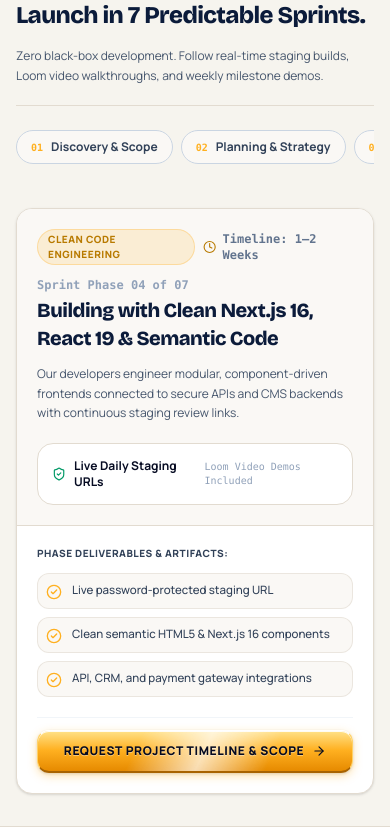
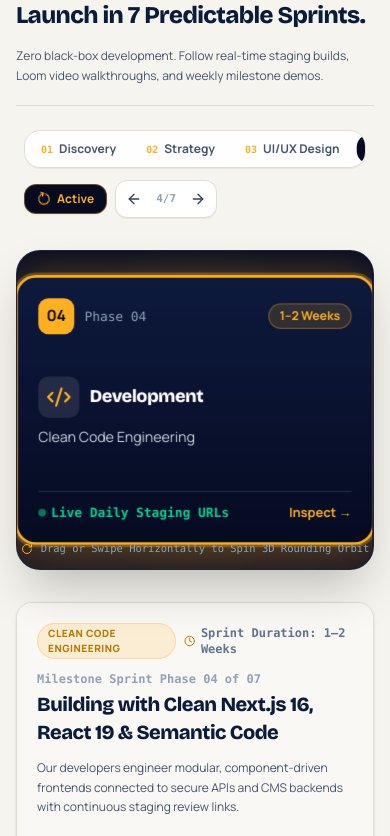
Before and after one commit to devnovaspark-dot/hire-desi-marketer, a Next.js app: page /web-design-and-development-services in a window 390 px wide. Shown: the part 5948-6784 px from the top of the page. Built offline with nearby package versions, Linux system fonts and the light colour scheme.

Commit message:
feat(ui): implement interactive 3d rounding cylinder orbit animation for agile delivery

```diff
--- a/src/components/web-design/WebDesignProcessStream.tsx
+++ b/src/components/web-design/WebDesignProcessStream.tsx
@@ -1,22 +1,25 @@
 "use client";
 
-import React, { useState, useEffect } from "react";
+import React, { useState, useEffect, useRef } from "react";
 import Link from "next/link";
 import {
   CheckCircle2,
   ArrowRight,
+  ArrowLeft,
   Sparkles,
+  Clock,
+  ShieldCheck,
+  Play,
+  Pause,
+  RotateCw,
+  Search,
   Layers,
+  PenTool,
   Code2,
   FileCheck,
   Rocket,
   Wrench,
-  Search,
-  PenTool,
-  Pause,
-  Play,
-  Clock,
-  ShieldCheck,
+  Zap,
 } from "lucide-react";
 import { cn } from "@/lib/utils";
 
@@ -24,12 +27,14 @@ interface ProcessPhase {
   step: number;
   number: string;
   title: string;
+  shortTag: string;
   tag: string;
   duration: string;
   headline: string;
   description: string;
   deliverables: string[];
   visualMetric: string;
+  icon: React.ReactNode;
 }
 
 const PHASES: ProcessPhase[] = [
@@ -37,6 +42,7 @@ const PHASES: ProcessPhase[] = [
     step: 1,
     number: "01",
     title: "Discovery & Scope",
+    shortTag: "Discovery",
     tag: "Foundation & Architecture",
     duration: "1–2 Days",
     headline: "Aligning Business Goals, User Journeys & Technical Requirements",
@@ -48,11 +54,13 @@ const PHASES: ProcessPhase[] = [
       "Fixed milestone timeline & sprint plan",
     ],
     visualMetric: "100% Scope Certainty",
+    icon: <Search className="w-5 h-5 text-[#FFB020]" />,
   },
   {
     step: 2,
     number: "02",
     title: "Planning & Strategy",
+    shortTag: "Strategy",
     tag: "Blueprint & Tech Selection",
     duration: "2–3 Days",
     headline: "Architecting Frameworks, Schemas & SEO Preservation Safeguards",
@@ -64,11 +72,13 @@ const PHASES: ProcessPhase[] = [
       "Content strategy & conversion funnel wireframe",
     ],
     visualMetric: "Zero SEO Loss Guaranteed",
+    icon: <Layers className="w-5 h-5 text-[#FFB020]" />,
   },
   {
     step: 3,
     number: "03",
     title: "UI/UX Design",
+    shortTag: "UI/UX Design",
     tag: "Figma Prototypes & Systems",
     duration: "4–6 Days",
     headline: "Crafting Pixel-Perfect Interactive Prototypes in Figma",
@@ -80,11 +90,13 @@ const PHASES: ProcessPhase[] = [
       "Accessibility & WCAG contrast verification",
     ],
     visualMetric: "Figma Clickable Prototype",
+    icon: <PenTool className="w-5 h-5 text-[#FFB020]" />,
   },
   {
     step: 4,
     number: "04",
     title: "Development",
+    shortTag: "Engineering",
     tag: "Clean Code Engineering",
     duration: "1–2 Weeks",
     headline: "Building with Clean Next.js 16, React 19 & Semantic Code",
@@ -96,11 +108,13 @@ const PHASES: ProcessPhase[] = [
       "API, CRM, and payment gateway integrations",
     ],
     visualMetric: "Live Daily Staging URLs",
+    icon: <Code2 className="w-5 h-5 text-[#FFB020]" />,
   },
   {
     step: 5,
     number: "05",
     title: "QA & Verification",
+    shortTag: "QA Testing",
     tag: "Cross-Device Testing",
     duration: "3–4 Days",
     headline: "Rigorous Speed Audits, Security Hardening & Device QA",
@@ -112,11 +126,13 @@ const PHASES: ProcessPhase[] = [
       "SSL, CSP headers & security penetration checks",
     ],
     visualMetric: "95+ Core Web Vitals Audit",
+    icon: <FileCheck className="w-5 h-5 text-[#FFB020]" />,
   },
   {
     step: 6,
     number: "06",
     title: "Deployment & Launch",
+    shortTag: "Go-Live",
     tag: "Flawless Go-Live",
     duration: "1 Day",
     headline: "Zero-Downtime Production Deployment & Analytics Verification",
@@ -128,11 +144,13 @@ const PHASES: ProcessPhase[] = [
       "Google Search Console sitemap submission",
     ],
     visualMetric: "Zero-Downtime Deployment",
+    icon: <Rocket className="w-5 h-5 text-[#FFB020]" />,
   },
   {
     step: 7,
     number: "07",
     title: "Ongoing Partnership",
+    shortTag: "Growth & SLA",
     tag: "Long-Term Growth",
     duration: "Ongoing",
     headline: "30-Day Post-Launch Warranty, Security Patches & Scaling",
@@ -144,98 +162,304 @@ const PHASES: ProcessPhase[] = [
       "Dedicated Slack/Teams communication channel",
     ],
     visualMetric: "30-Day Warranty Included",
+    icon: <Wrench className="w-5 h-5 text-[#FFB020]" />,
   },
 ];
 
 export function WebDesignProcessStream() {
-  const [activeStepIdx, setActiveStepIdx] = useState<number>(2);
-  const [isPaused, setIsPaused] = useState<boolean>(false);
-  const [progressPercent, setProgressPercent] = useState<number>(0);
+  const [activeStepIdx, setActiveStepIdx] = useState<number>(2); // Default to UI/UX Design
+  const [isAutoSpin, setIsAutoSpin] = useState<boolean>(true);
+  const [mousePos, setMousePos] = useState<{ x: number; y: number }>({ x: 0, y: 0 });
+
+  // Touch & Drag state for 3D swiping
+  const [isDragging, setIsDragging] = useState<boolean>(false);
+  const [dragStartX, setDragStartX] = useState<number>(0);
+  const containerRef = useRef<HTMLDivElement>(null);
+
+  const totalPhases = PHASES.length;
+  const anglePerPhase = 360 / totalPhases; // ~51.43 deg
+
+  // 3D Cylinder radius (in pixels)
+  const cylinderRadius = 310;
+
+  // Auto-spin interval
+  useEffect(() => {
+    if (!isAutoSpin || isDragging) return;
+
+    const interval = setInterval(() => {
+      setActiveStepIdx((prev) => (prev + 1) % totalPhases);
+    }, 4500);
+
+    return () => clearInterval(interval);
+  }, [isAutoSpin, isDragging, totalPhases]);
+
+  // Parallax tilt on mouse move
+  const handleMouseMove = (e: React.MouseEvent<HTMLDivElement>) => {
+    if (!containerRef.current) return;
+    const rect = containerRef.current.getBoundingClientRect();
+    const x = (e.clientX - rect.left) / rect.width - 0.5;
+    const y = (e.clientY - rect.top) / rect.height - 0.5;
+    setMousePos({ x, y });
+  };
+
+  const handleMouseLeave = () => {
+    setMousePos({ x: 0, y: 0 });
+    setIsDragging(false);
+  };
+
+  // Drag controls
+  const handleMouseDown = (e: React.MouseEvent) => {
+    setIsDragging(true);
+    setDragStartX(e.clientX);
+  };
+
+  const handleMouseUp = (e: React.MouseEvent) => {
+    if (!isDragging) return;
+    const diff = e.clientX - dragStartX;
+    if (Math.abs(diff) > 40) {
+      if (diff > 0) {
+        // Dragged right -> previous phase
+        setActiveStepIdx((prev) => (prev > 0 ? prev - 1 : totalPhases - 1));
+      } else {
+        // Dragged left -> next phase
+        setActiveStepIdx((prev) => (prev + 1) % totalPhases);
+      }
+    }
+    setIsDragging(false);
+  };
+
+  // Touch controls for mobile
+  const handleTouchStart = (e: React.TouchEvent) => {
+    setIsDragging(true);
+    setDragStartX(e.touches[0].clientX);
+  };
+
+  const handleTouchEnd = (e: React.TouchEvent) => {
+    if (!isDragging) return;
+    const diff = e.changedTouches[0].clientX - dragStartX;
+    if (Math.abs(diff) > 35) {
+      if (diff > 0) {
+        setActiveStepIdx((prev) => (prev > 0 ? prev - 1 : totalPhases - 1));
+      } else {
+        setActiveStepIdx((prev) => (prev + 1) % totalPhases);
+      }
+    }
+    setIsDragging(false);
+  };
+
+  const handleNext = () => {
+    setActiveStepIdx((prev) => (prev + 1) % totalPhases);
+  };
+
+  const handlePrev = () => {
+    setActiveStepIdx((prev) => (prev > 0 ? prev - 1 : totalPhases - 1));
+  };
 
   const activePhase = PHASES[activeStepIdx];
 
-  // Auto-advance process phases with pause on hover
-  useEffect(() => {
-    if (isPaused) return;
-
-    const intervalStep = 60;
-    const totalDuration = 5000;
-    const increment = (intervalStep / totalDuration) * 100;
-
-    const timer = setInterval(() => {
-      setProgressPercent((prev) => {
-        if (prev >= 100) {
-          setActiveStepIdx((current) =>
-            current < PHASES.length - 1 ? current + 1 : 0
-          );
-          return 0;
-        }
-        return prev + increment;
-      });
-    }, intervalStep);
-
-    return () => clearInterval(timer);
-  }, [isPaused, activeStepIdx]);
-
-  const handleSelectPhase = (idx: number) => {
-    setActiveStepIdx(idx);
-    setProgressPercent(0);
-  };
-
   return (
     <div
-      className="space-y-6 sm:space-y-8 max-w-7xl mx-auto text-left"
-      onMouseEnter={() => setIsPaused(true)}
-      onMouseLeave={() => setIsPaused(false)}
+      ref={containerRef}
+      onMouseMove={handleMouseMove}
+      onMouseLeave={handleMouseLeave}
+      className="space-y-8 sm:space-y-10 max-w-7xl mx-auto text-left select-none"
     >
-      {/* 1. Large Horizontal Interactive Timeline Track */}
-      <div className="relative pb-3">
-        {/* Background Track Line */}
-        <div className="absolute top-5 left-4 right-4 h-1 bg-[#E2DBD0] rounded-full hidden lg:block" />
-
-        {/* Moving Glowing Progress Indicator */}
-        <div
-          className="absolute top-5 left-4 h-1 bg-gradient-to-r from-[#060B22] via-[#FFB020] to-[#E68A00] rounded-full transition-all duration-300 hidden lg:block"
-          style={{
-            width: `${(activeStepIdx / (PHASES.length - 1)) * 96}%`,
-          }}
-        />
-
-        {/* Phase Buttons */}
-        <div className="flex items-center justify-start lg:justify-between gap-2 overflow-x-auto pb-2 no-scrollbar relative z-10">
-          {PHASES.map((phase, idx) => {
+      {/* ==================================================================== */}
+      {/* 1. TOP CONTROLS: 3D Rounding Status, Auto-Spin & Dial Buttons         */}
+      {/* ==================================================================== */}
+      <div className="flex flex-wrap items-center justify-between gap-3 px-2">
+        {/* Phase Pills Strip */}
+        <div className="flex items-center gap-1.5 p-1 bg-white/90 backdrop-blur-md rounded-2xl border border-[#E2DBD0] shadow-2xs overflow-x-auto no-scrollbar">
+          {PHASES.map((p, idx) => {
             const isSelected = idx === activeStepIdx;
-            const isPast = idx < activeStepIdx;
-
             return (
               <button
-                key={phase.step}
+                key={p.step}
                 type="button"
-                onClick={() => handleSelectPhase(idx)}
+                onClick={() => setActiveStepIdx(idx)}
                 className={cn(
-                  "flex items-center gap-2 px-3.5 py-2 rounded-full text-xs font-bold transition-all duration-200 cursor-pointer select-none shrink-0 border",
+                  "px-3 py-1.5 rounded-xl text-xs font-bold transition-all cursor-pointer whitespace-nowrap flex items-center gap-1.5",
                   isSelected
-                    ? "bg-[#060B22] text-[#FFB020] border-[#FFB020] shadow-sm ring-2 ring-[#FFB020]/25 scale-102 font-black"
-                    : isPast
-                    ? "bg-[#FAF8F5] text-slate-700 border-slate-300"
-                    : "bg-white text-slate-500 border-[#E2DBD0] hover:border-slate-400"
+                    ? "bg-[#060B22] text-[#FFB020] shadow-xs scale-102"
+                    : "text-slate-600 hover:text-[#060B22] hover:bg-slate-100"
                 )}
               >
-                <span className="font-mono text-[10px] text-[#FFB020]">{phase.number}</span>
-                <span>{phase.title}</span>
+                <span className="font-mono text-[10px] text-[#FFB020]">{p.number}</span>
+                <span>{p.shortTag}</span>
                 {isSelected && (
-                  <span className="w-1.5 h-1.5 rounded-full bg-emerald-400 animate-pulse shrink-0" />
+                  <span className="w-1.5 h-1.5 rounded-full bg-emerald-400 animate-pulse" />
                 )}
               </button>
             );
           })}
         </div>
+
+        {/* 3D Orbit Controls */}
+        <div className="flex items-center gap-2">
+          {/* Auto-Spin Toggle */}
+          <button
+            type="button"
+            onClick={() => setIsAutoSpin(!isAutoSpin)}
+            className={cn(
+              "px-3 py-1.5 rounded-xl text-xs font-bold transition-all flex items-center gap-1.5 border cursor-pointer",
+              isAutoSpin
+                ? "bg-[#060B22] text-[#FFB020] border-[#FFB020]/40 shadow-xs"
+                : "bg-white text-slate-700 border-[#E2DBD0] hover:border-slate-400"
+            )}
+            title="Toggle 3D auto rotation"
+          >
+            <RotateCw className={cn("w-3.5 h-3.5", isAutoSpin ? "animate-spin" : "")} />
+            <span className="hidden sm:inline">3D Orbit:</span>
+            <span>{isAutoSpin ? "Active" : "Paused"}</span>
+          </button>
+
+          {/* Prev / Next Rotation Arrows */}
+          <div className="flex items-center gap-1 bg-white p-1 rounded-xl border border-[#E2DBD0] shadow-2xs">
+            <button
+              type="button"
+              onClick={handlePrev}
+              className="p-1.5 rounded-lg hover:bg-slate-100 text-slate-700 hover:text-[#060B22] transition-colors cursor-pointer"
+              title="Rotate Left"
+            >
+              <ArrowLeft className="w-4 h-4" />
+            </button>
+            <span className="text-[11px] font-mono font-bold text-slate-400 px-1">
+              {activeStepIdx + 1}/{totalPhases}
+            </span>
+            <button
+              type="button"
+              onClick={handleNext}
+              className="p-1.5 rounded-lg hover:bg-slate-100 text-slate-700 hover:text-[#060B22] transition-colors cursor-pointer"
+              title="Rotate Right"
+            >
+              <ArrowRight className="w-4 h-4" />
+            </button>
+          </div>
+        </div>
       </div>
 
-      {/* 2. Immersive Visual Journey Stage (Card-Free Canvas) */}
+      {/* ==================================================================== */}
+      {/* 2. THE 3D ROUNDING CYLINDER STAGE (3D ROTATING ORBITAL CAROUSEL)     */}
+      {/* ==================================================================== */}
+      <div
+        className="relative w-full h-[320px] sm:h-[350px] lg:h-[370px] flex items-center justify-center overflow-hidden rounded-3xl bg-gradient-to-b from-[#060B22] via-[#091438] to-[#060B22] border border-white/10 shadow-2xl"
+        onMouseDown={handleMouseDown}
+        onMouseUp={handleMouseUp}
+        onTouchStart={handleTouchStart}
+        onTouchEnd={handleTouchEnd}
+        style={{
+          perspective: "1400px",
+          cursor: isDragging ? "grabbing" : "grab",
+        }}
+      >
+        {/* Ambient 3D Depth Lighting & Orbital Rings */}
+        <div className="absolute inset-0 bg-[radial-gradient(circle_at_center,rgba(255,176,32,0.18)_0%,transparent_70%)] pointer-events-none" />
+        <div className="absolute -bottom-20 w-[550px] sm:w-[700px] h-32 bg-[#FFB020]/20 rounded-full blur-[80px] pointer-events-none" />
+
+        {/* 3D Elliptical Orbit Ring Graphic on Floor */}
+        <div
+          className="absolute w-[680px] h-[340px] rounded-full border-2 border-dashed border-[#FFB020]/25 pointer-events-none"
+          style={{
+            transform: "rotateX(72deg) translateZ(-60px)",
+          }}
+        />
+
+        {/* Center 3D Revolving Cylinder Container */}
+        <div
+          className="relative w-[280px] sm:w-[320px] h-[210px] sm:h-[220px] transition-transform duration-700 ease-out"
+          style={{
+            transformStyle: "preserve-3d",
+            transform: `rotateY(${-activeStepIdx * anglePerPhase + mousePos.x * 12}deg) rotateX(${mousePos.y * -8}deg)`,
+          }}
+        >
+          {PHASES.map((phase, idx) => {
+            const phaseAngle = idx * anglePerPhase;
+            const isCurrent = idx === activeStepIdx;
+
+            return (
+              <div
+                key={phase.step}
+                onClick={() => setActiveStepIdx(idx)}
+                className={cn(
+                  "absolute inset-0 rounded-2xl p-4 sm:p-5 flex flex-col justify-between transition-all duration-500 cursor-pointer border backdrop-blur-md select-none",
+                  isCurrent
+                    ? "bg-gradient-to-b from-[#0E1A3D] to-[#060B22] text-white border-2 border-[#FFB020] shadow-[0_0_35px_rgba(255,176,32,0.35)] ring-2 ring-[#FFB020]/30"
+                    : "bg-[#060B22]/85 text-slate-300 border-white/10 hover:border-white/30 hover:bg-[#060B22]/95 opacity-55 hover:opacity-85"
+                )}
+                style={{
+                  transform: `rotateY(${phaseAngle}deg) translateZ(${cylinderRadius}px)`,
+                  backfaceVisibility: "hidden",
+                }}
+              >
+                {/* Card Top: Number & Duration Badge */}
+                <div className="flex items-center justify-between gap-2">
+                  <div className="flex items-center gap-2">
+                    <div
+                      className={cn(
+                        "w-7 h-7 rounded-lg flex items-center justify-center font-bold text-xs",
+                        isCurrent
+                          ? "bg-[#FFB020] text-[#060B22]"
+                          : "bg-white/10 text-slate-300"
+                      )}
+                    >
+                      {phase.number}
+                    </div>
+                    <span className="text-[10px] font-mono text-slate-400">
+                      Phase {phase.number}
+                    </span>
+                  </div>
+
+                  <span
+                    className={cn(
+                      "text-[9.5px] font-bold px-2 py-0.5 rounded-full border",
+                      isCurrent
+                        ? "text-[#FFB020] bg-[#FFB020]/15 border-[#FFB020]/30"
+                        : "text-slate-400 bg-white/5 border-white/10"
+                    )}
+                  >
+                    {phase.duration}
+                  </span>
+                </div>
+
+                {/* Card Center: Icon & Title */}
+                <div className="space-y-1.5 my-auto">
+                  <div className="flex items-center gap-2">
+                    <span className="p-1.5 rounded-lg bg-white/10">{phase.icon}</span>
+                    <h4 className="font-display font-black text-sm sm:text-base text-white tracking-tight">
+                      {phase.title}
+                    </h4>
+                  </div>
+                  <p className="text-[11px] text-slate-300 line-clamp-2 leading-relaxed">
+                    {phase.tag}
+                  </p>
+                </div>
+
+                {/* Card Bottom: Visual Metric & Status */}
+                <div className="pt-2 border-t border-white/10 flex items-center justify-between text-[10px]">
+                  <span className="text-emerald-400 font-mono font-bold flex items-center gap-1 truncate">
+                    <span className="w-1.5 h-1.5 rounded-full bg-emerald-400 animate-pulse" />
+                    <span>{phase.visualMetric}</span>
+                  </span>
+                  <span className="text-[#FFB020] font-bold">Inspect →</span>
+                </div>
+              </div>
+            );
+          })}
+        </div>
+
+        {/* Swipe / Drag Hint Overlay */}
+        <div className="absolute bottom-3 inset-x-0 flex items-center justify-center gap-2 text-[10.5px] font-mono text-slate-400 pointer-events-none">
+          <RotateCw className="w-3 h-3 text-[#FFB020]" />
+          <span>Drag or Swipe Horizontally to Spin 3D Rounding Orbit</span>
+        </div>
+      </div>
+
+      {/* ==================================================================== */}
+      {/* 3. ACTIVE PHASE DETAILS CANVAS: Visual Milestone Specs & Direct CTA */}
+      {/* ==================================================================== */}
       <div className="rounded-2xl sm:rounded-3xl bg-white border border-[#E2DBD0] shadow-sm overflow-hidden">
         <div className="grid grid-cols-1 lg:grid-cols-12 gap-0 items-stretch">
-          {/* Left Column (7 cols): Large Visual Milestone Canvas */}
+          {/* Left Column (7 cols): Milestone Specifications */}
           <div className="lg:col-span-7 p-5 sm:p-7 lg:p-8 bg-[#FAF8F5] border-b lg:border-b-0 lg:border-r border-[#E2DBD0] flex flex-col justify-between space-y-5">
             <div className="space-y-3">
               <div className="flex items-center justify-between gap-2">
@@ -245,13 +469,13 @@ export function WebDesignProcessStream() {
 
                 <div className="flex items-center gap-1.5 text-xs font-mono font-bold text-slate-500">
                   <Clock className="w-3.5 h-3.5 text-[#B87A00]" />
-                  <span>Timeline: {activePhase.duration}</span>
+                  <span>Sprint Duration: {activePhase.duration}</span>
                 </div>
               </div>
 
               <div className="space-y-1">
                 <div className="font-mono text-xs font-black text-slate-400">
-                  Sprint Phase {activePhase.number} of 07
+                  Milestone Sprint Phase {activePhase.number} of 07
                 </div>
                 <h3 className="font-display font-black text-xl sm:text-2xl text-[#0B1B3A] tracking-tight leading-snug">
                   {activePhase.headline}
@@ -263,28 +487,31 @@ export function WebDesignProcessStream() {
               </p>
             </div>
 
-            {/* Visual Progress Bar Strip */}
+            {/* Visual Assurance Badge */}
             <div className="p-3.5 rounded-2xl bg-white border border-[#E2DBD0] flex items-center justify-between gap-3 text-xs">
               <div className="flex items-center gap-2">
                 <ShieldCheck className="w-4 h-4 text-emerald-600" />
                 <span className="font-bold text-[#060B22]">{activePhase.visualMetric}</span>
               </div>
-              <span className="text-[10px] font-mono text-slate-400">
+              <span className="text-[10.5px] font-mono text-slate-400">
                 Loom Video Demos Included
               </span>
             </div>
           </div>
 
-          {/* Right Column (5 cols): Milestone Deliverables & Direct CTA */}
+          {/* Right Column (5 cols): Concrete Deliverables & Direct Action */}
           <div className="lg:col-span-5 p-5 sm:p-7 lg:p-8 flex flex-col justify-between space-y-5">
             <div className="space-y-3">
               <div className="text-[10px] font-black uppercase tracking-wider text-slate-700">
-                Phase Deliverables &amp; Artifacts:
+                Milestone Deliverables &amp; Artifacts:
               </div>
 
               <div className="space-y-2 text-xs text-slate-700">
                 {activePhase.deliverables.map((item, i) => (
-                  <div key={i} className="flex items-start gap-2.5 p-2 rounded-xl bg-[#FAF8F5] border border-[#E2DBD0]/60">
+                  <div
+                    key={i}
+                    className="flex items-start gap-2.5 p-2 rounded-xl bg-[#FAF8F5] border border-[#E2DBD0]/60"
+                  >
                     <CheckCircle2 className="w-4 h-4 text-[#FFB020] shrink-0 mt-0.5" />
                     <span className="font-medium text-[11.5px] leading-snug">{item}</span>
                   </div>
@@ -296,7 +523,7 @@ export function WebDesignProcessStream() {
             <div className="pt-3 border-t border-slate-100">
               <Link
                 href="/get-a-quote"
-                className="btn-luxury-gold btn-shimmer w-full py-3 px-5 rounded-xl text-xs font-black uppercase tracking-wider flex items-center justify-center gap-2 shadow-xs cursor-pointer text-center"
+                className="btn-luxury-gold btn-shimmer w-full py-3.5 px-5 rounded-xl text-xs font-black uppercase tracking-wider flex items-center justify-center gap-2 shadow-xs cursor-pointer text-center"
               >
                 <span>Request Project Timeline &amp; Scope</span>
                 <ArrowRight className="w-3.5 h-3.5" />
```
